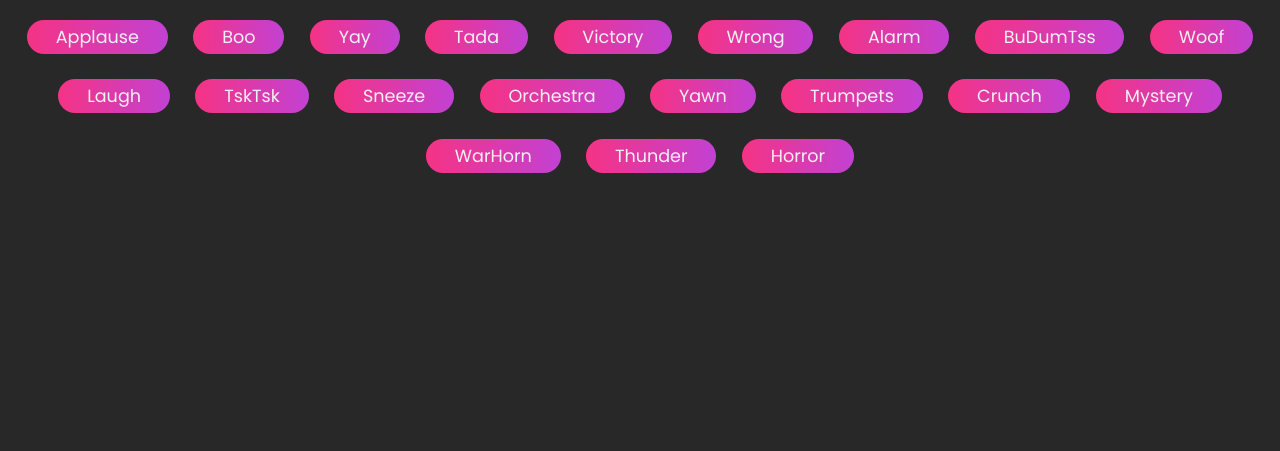
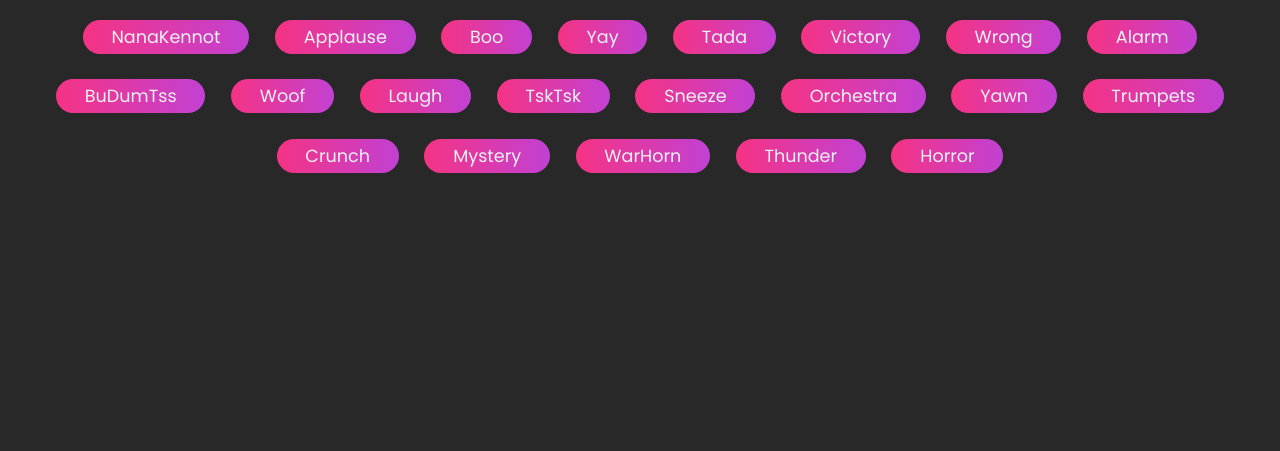
Before and after one commit to TheRealRajan/Soundboard, a plain HTML site: page index.html in a window 1280 px wide. Shown: the part 349-800 px from the top of the page. Drawn offline with Linux system fonts and the light colour scheme.

Commit message:
Added new sound effect NanaKennot.m4a

```diff
--- a/index.html
+++ b/index.html
@@ -8,6 +8,7 @@
     <link rel="stylesheet" href="styles.css">
 </head>
 <body>
+    <audio class="NanaKennot" src="nanasound.m4a"></audio>
     <audio class="Applause" src="https://assets.mixkit.co/sfx/preview/mixkit-animated-small-group-applause-523.mp3"></audio>
     <audio class="Boo" src="https://soundbible.com/mp3/Crowd%20Boo%206-SoundBible.com-928081827.mp3"></audio>
     <audio class="Yay" src="https://soundbible.com/mp3/1_person_cheering-Jett_Rifkin-1851518140.mp3"></audio>
--- a/script.js
+++ b/script.js
@@ -1,4 +1,4 @@
-const sounds = ['Applause', 'Boo', 'Yay', 'Tada' ,'Victory', 'Wrong', 'Alarm','BuDumTss', 'Woof','Laugh','TskTsk','Sneeze', 'Orchestra','Yawn', 'Trumpets', 'Crunch', 'Mystery', 'WarHorn', 'Thunder', 'Horror']
+const sounds = ['NanaKennot','Applause', 'Boo', 'Yay', 'Tada' ,'Victory', 'Wrong', 'Alarm','BuDumTss', 'Woof','Laugh','TskTsk','Sneeze', 'Orchestra','Yawn', 'Trumpets', 'Crunch', 'Mystery', 'WarHorn', 'Thunder', 'Horror']
 
 
 sounds.forEach(sound=>{
```
Also changed, not shown: 1 other file.
